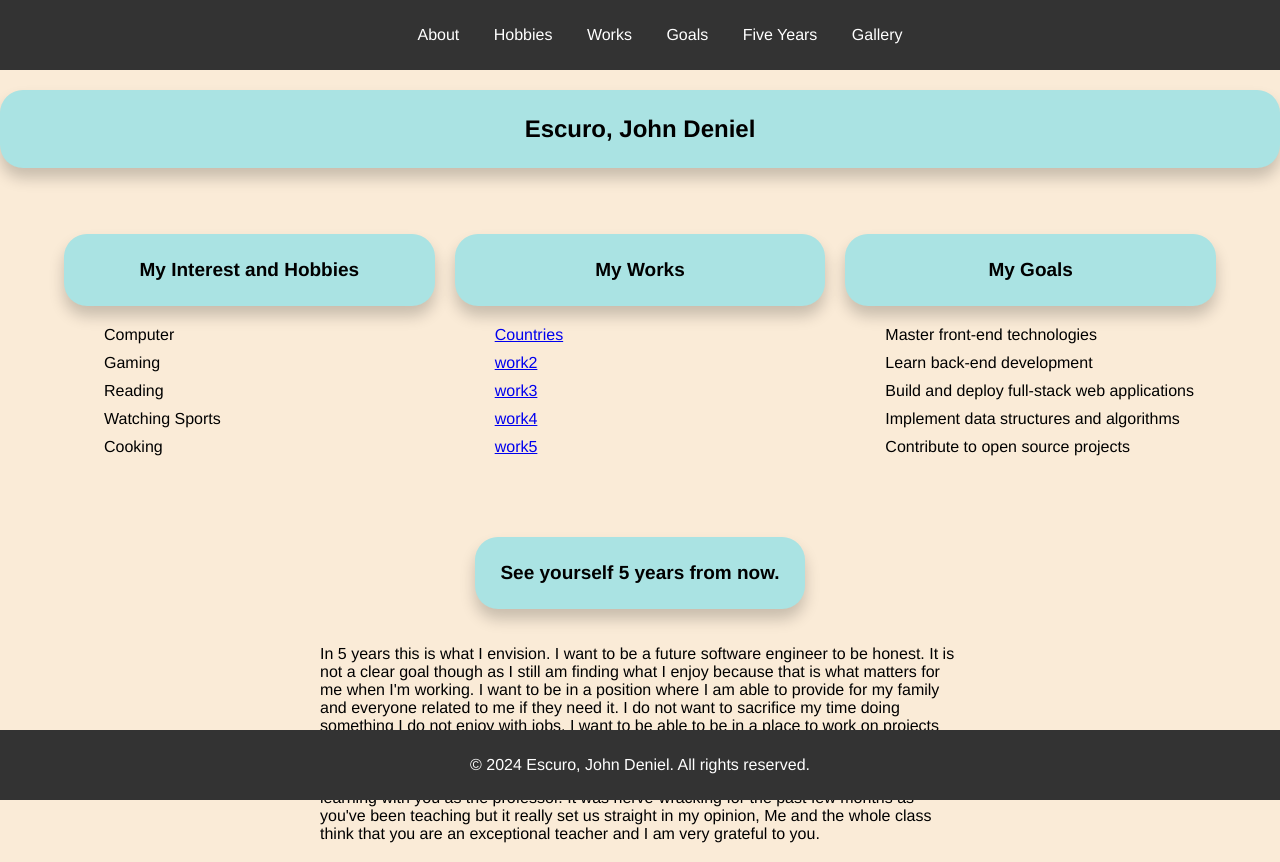
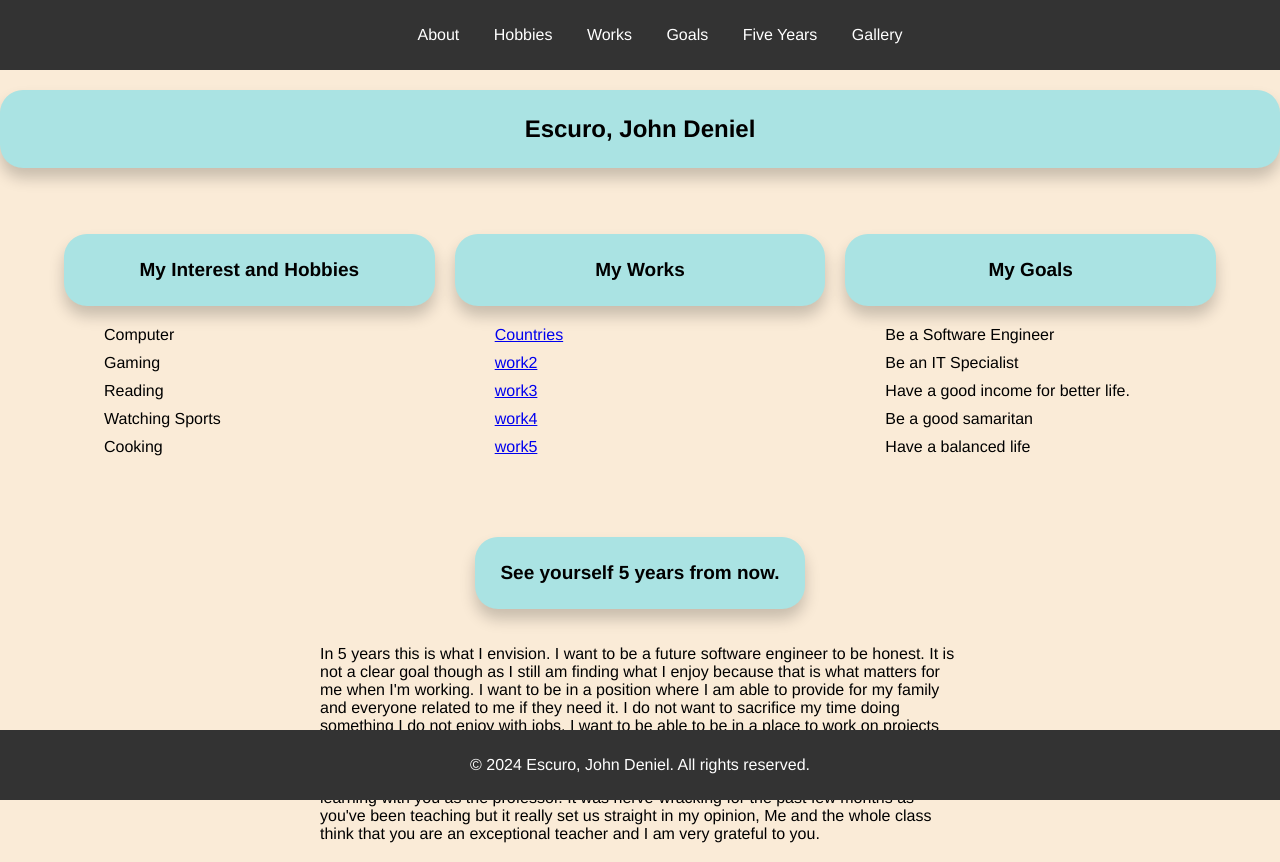
Before and after one commit to PUP-BSIT/final-Escuro-JohnDenielL, a plain HTML site: page index.html in a window 1280 px wide. Shown: the top 862 px of the page. Drawn offline with Linux system fonts and the light colour scheme.

Commit message:
Add changes to goals

```diff
--- a/index.html
+++ b/index.html
@@ -49,11 +49,11 @@
             <div>
                 <h2>My Goals</h2>
                 <ol>
-                    <li>Master front-end technologies</li>
-                    <li>Learn back-end development</li>
-                    <li>Build and deploy full-stack web applications</li>
-                    <li>Implement data structures and algorithms</li>
-                    <li>Contribute to open source projects</li>
+                    <li>Be a Software Engineer</li>
+                    <li>Be an IT Specialist</li>
+                    <li>Have a good income for better life.</li>
+                    <li>Be a good samaritan</li>
+                    <li>Have a balanced life</li>
                 </ol>
             </div>
         </section>
```
